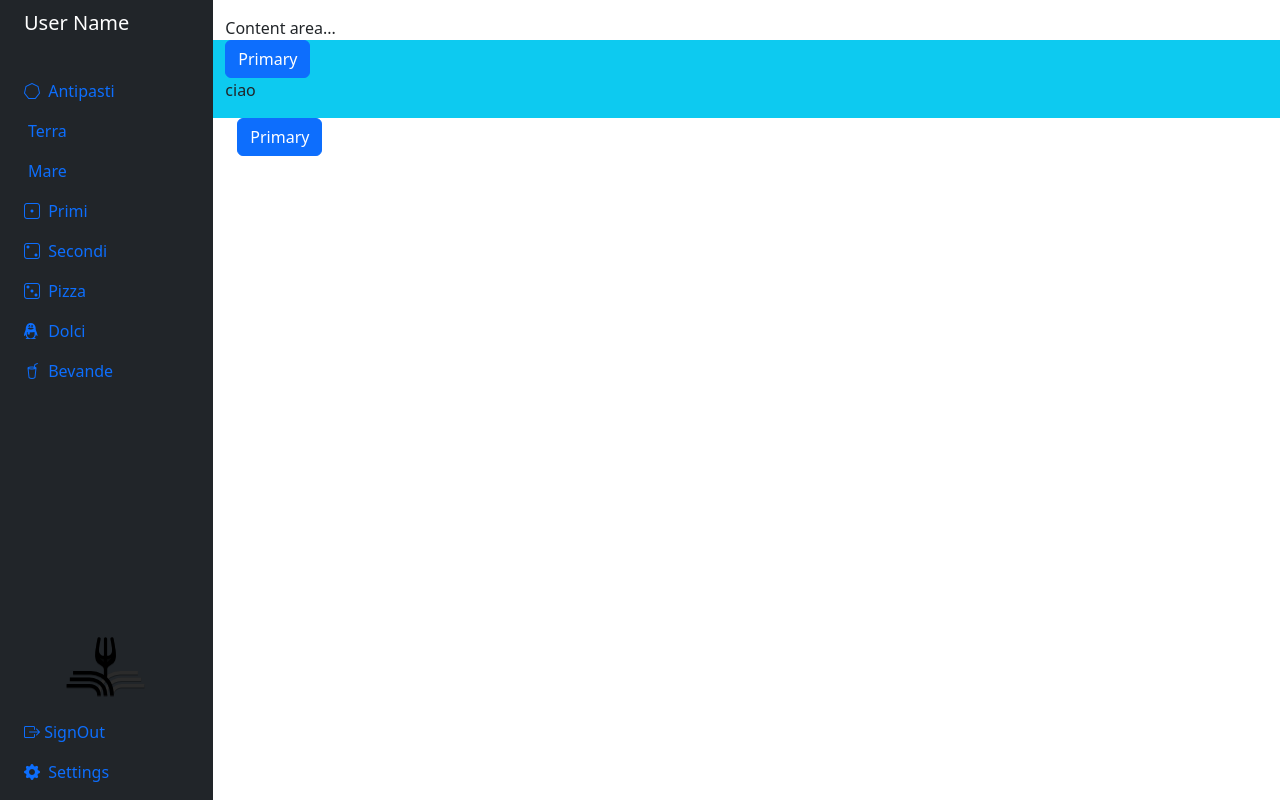
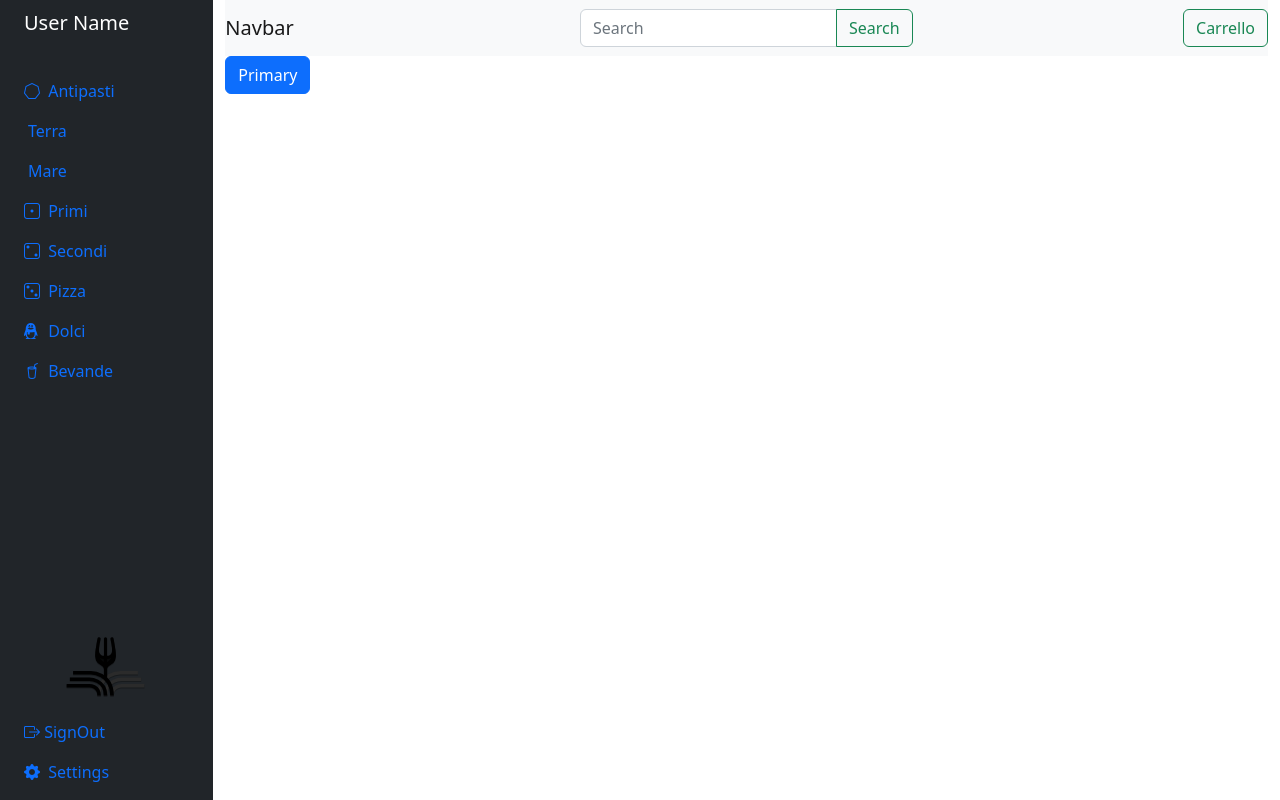
Before and after one commit to marcon21/bookeat, a React (Vite) app in the folder frontend/: page /menu in a window 1280 px wide. Built offline with nearby package versions, Linux system fonts and the light colour scheme.

Commit message:
NavBar implementation

```diff
--- /dev/null
+++ b/frontend/src/components/Navbar.jsx
@@ -0,0 +1,19 @@
+export default function NavBar() {
+    return(
+        <>
+            <div class="container">
+                <nav className="navbar navbar-expand-lg navbar-light bg-light justify-content-between">
+                    <a className="navbar-brand">Navbar</a>
+                    <form className='d-flex input-group w-auto'>
+                        <input className="form-control mr-sm-2" type="search" placeholder="Search"/>
+                        <button className="btn btn-outline-success my-2 my-sm-0" type="submit">Search</button>
+                    </form>
+                    <form>
+                        <a className="btn btn-outline-success my-2 my-sm-0" href="#" role="button">Carrello</a>
+                    </form>
+                </nav>
+            </div>
+        </>
+    )
+
+}
--- a/frontend/src/routes/menuRoute.jsx
+++ b/frontend/src/routes/menuRoute.jsx
@@ -1,4 +1,5 @@
 import LateralBar from "../components/LateralBar";
+import NavBar from "../components/Navbar";
 
 
 export default function MenuRoute() {
@@ -15,17 +16,12 @@ export default function MenuRoute() {
                 <div className="col-auto col-md-3 col-xl-2 px-sm-2 px-0 bg-dark">
                     <LateralBar />
                 </div>
-                <div className="col py-3">
-                    Content area...
-                    <div className="row row-md-2 bg-info">
-                        <div className="sticky">
-                            {/*NavBar*/}
-                            <button type="button" className="btn btn-primary">Primary</button>
-                            <p>ciao</p>
-                        </div>
+                <div className="col-auto col-md-9 col-xl-10 px-sm-10">
+                    <div className="row">
+                            <NavBar/>
                     </div>
 
-                    <div className="container-fluid row">
+                    <div className="row">
                         <div className="sticky">
                             {/*Menu Body*/}
                             <button type="button" className="btn btn-primary">Primary</button>
```
